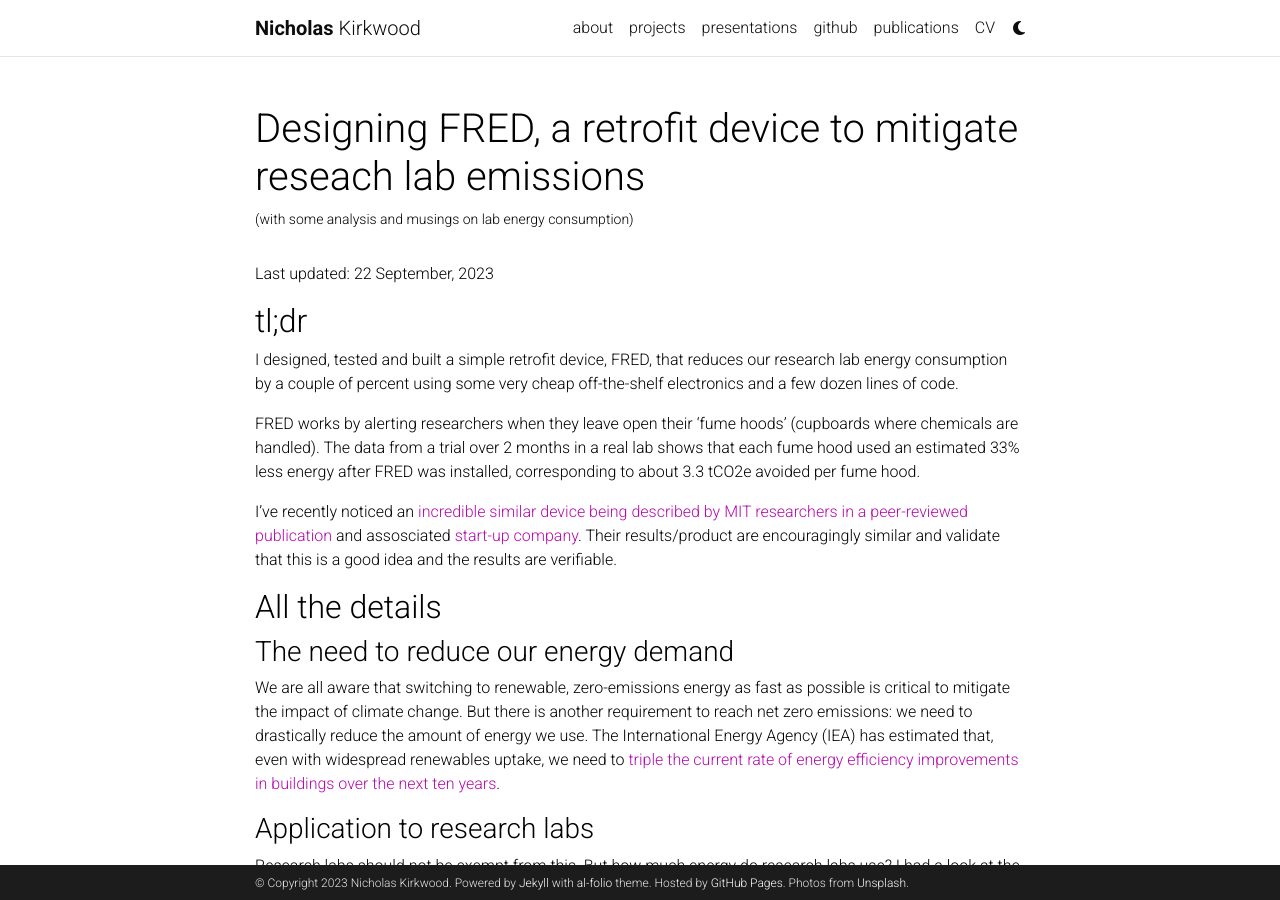
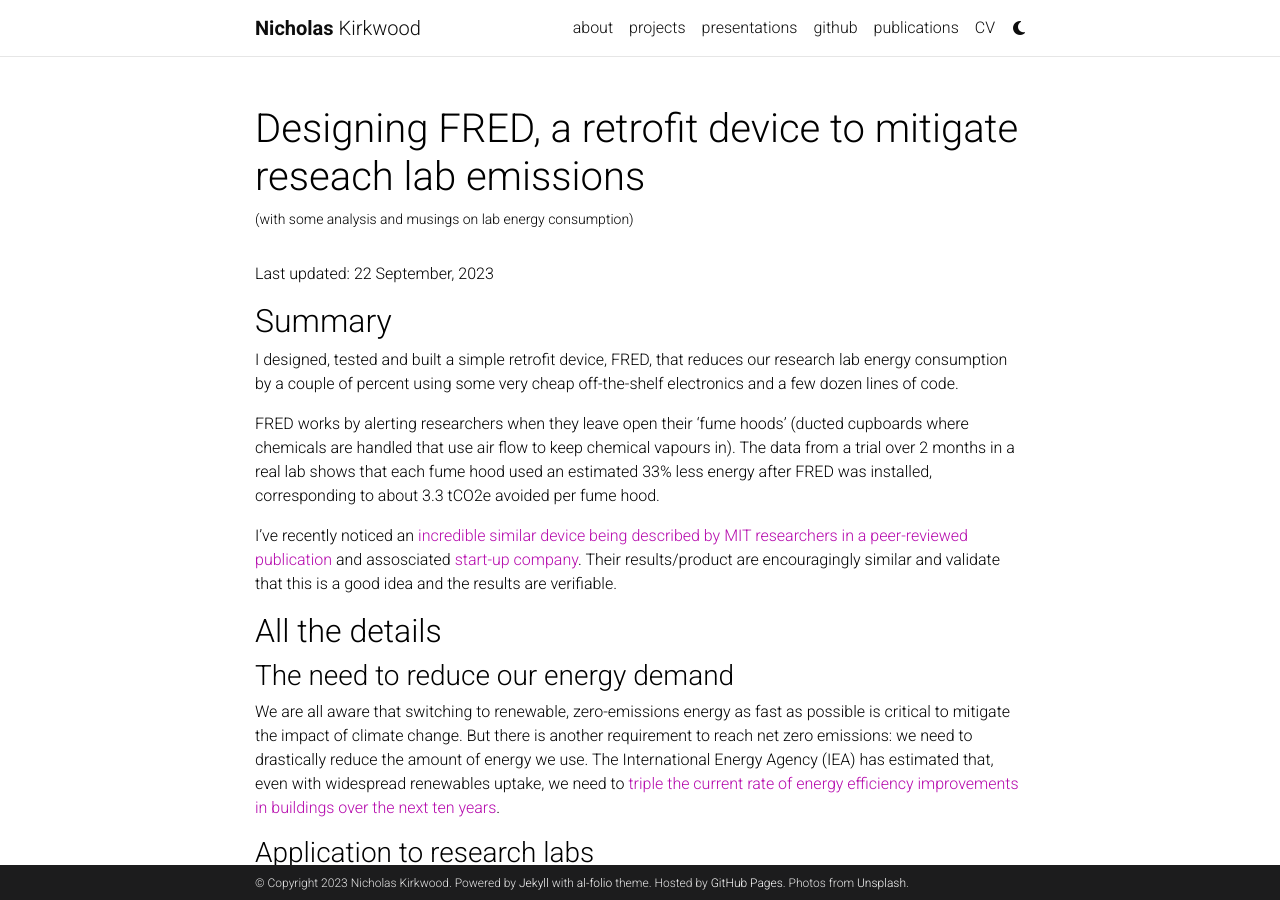
Before and after one commit to nrmkirkwood/nrmkirkwood.github.io, a Jekyll site: the page built from _projects/fumehoodfred.md, in a window 1280 px wide and 900 px high. Built offline with Jekyll 4.4.1, drawn with Linux system fonts in a browser that asks for light colours; full-size pictures stand in for the smaller copies a plugin makes; comment, search, counter and statistics services are not loaded; a style sheet for code colours, icons or effects is not loaded.

Commit message:
Update fumehoodfred.md

```diff
--- a/_projects/fumehoodfred.md
+++ b/_projects/fumehoodfred.md
@@ -8,10 +8,10 @@
 ---
 Last updated: 22 September, 2023
 
-## tl;dr
+## Summary
 I designed, tested and built a simple retrofit device, FRED, that reduces our research lab energy consumption by a couple of percent using some very cheap off-the-shelf electronics and a few dozen lines of code.
 
-FRED works by alerting researchers when they leave open their 'fume hoods' (cupboards where chemicals are handled). The data from a trial over 2 months in a real lab shows that each fume hood used an estimated 33% less energy after FRED was installed, corresponding to about 3.3 tCO2e avoided per fume hood.
+FRED works by alerting researchers when they leave open their 'fume hoods' (ducted cupboards where chemicals are handled that use air flow to keep chemical vapours in). The data from a trial over 2 months in a real lab shows that each fume hood used an estimated 33% less energy after FRED was installed, corresponding to about 3.3 tCO2e avoided per fume hood.
 
 I've recently noticed an [incredible similar device being described by MIT researchers in a peer-reviewed publication](https://www.ncbi.nlm.nih.gov/pmc/articles/PMC8560830/) and assosciated [start-up company](https://thelichenlab.com/). Their results/product are encouragingly similar and validate that this is a good idea and the results are verifiable.
 
```
